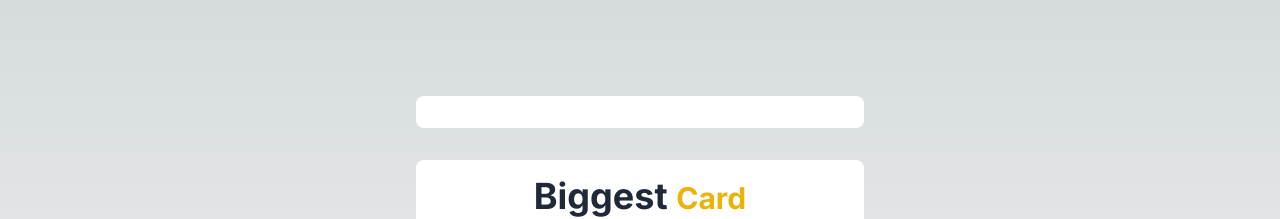
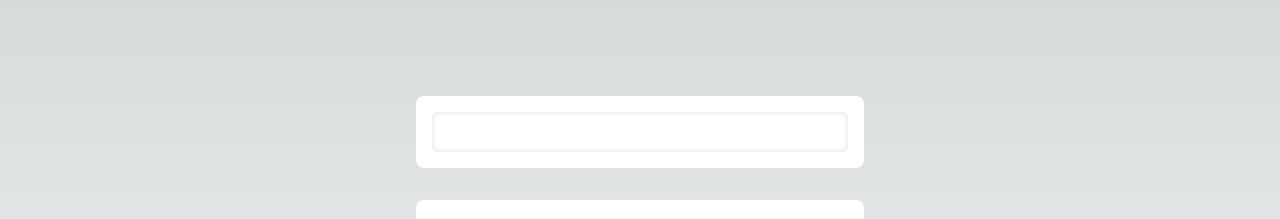
Before and after one commit to GuilhermeMeduza/TailwindStudy, a Next.js app: page / in a window 1280 px wide. Shown: the top 219 px of the page. Built offline with nearby package versions, Linux system fonts and the light colour scheme; grey boxes are pictures that could not be loaded.

Commit message:
Style inside config.js

```diff
--- a/src/app/page.tsx
+++ b/src/app/page.tsx
@@ -4,11 +4,14 @@ import Span from "@/components/Span";
 import Title from "@/components/Title";
 
 import Pokemon from "@/assets/pokemon.png";
+import Input from "@/components/Input";
 
 export default function Home() {
   return (
     <main className="flex min-h-screen flex-col items-center justify-start gap-y-8 p-24">
-      <Card className="flex flex-col items-center"></Card>
+      <Card className="flex flex-col items-center">
+        <Input />
+      </Card>
       <Card className="flex flex-col items-center">
         <Title>
           Biggest <Span className="md:text-yellow-500">Card</Span>
--- a/src/components/Input.tsx
+++ b/src/components/Input.tsx
@@ -1,3 +1,5 @@
+"use client";
+
 import { useState } from "react";
 
 type InputProps = {
@@ -5,11 +7,16 @@ type InputProps = {
 };
 
 const Input = ({ className }: InputProps) => {
-  const [value, setValue] = useState();
+  const [value, setValue] = useState(null);
+
+  const handleInputChange = (value: any) => {
+    setValue(value);
+  };
   return (
     <input
-      onChange={(e) => setValue(e.target.value)}
-      className={`${className}`}
+      onChange={handleInputChange}
+      value={value!}
+      className={`w-full p-2 bg-white border border-none shadow-inner rounded-md focus:outline-none focus:none ${className}`}
     />
   );
 };
--- a/tailwind.config.js
+++ b/tailwind.config.js
@@ -12,6 +12,9 @@ module.exports = {
         "gradient-conic":
           "conic-gradient(from 180deg at 50% 50%, var(--tw-gradient-stops))",
       },
+      boxShadow: {
+        inner: "inset 0 0 5px 1px rgba(0, 0, 0, 0.1)",
+      },
     },
   },
   plugins: [],
```
